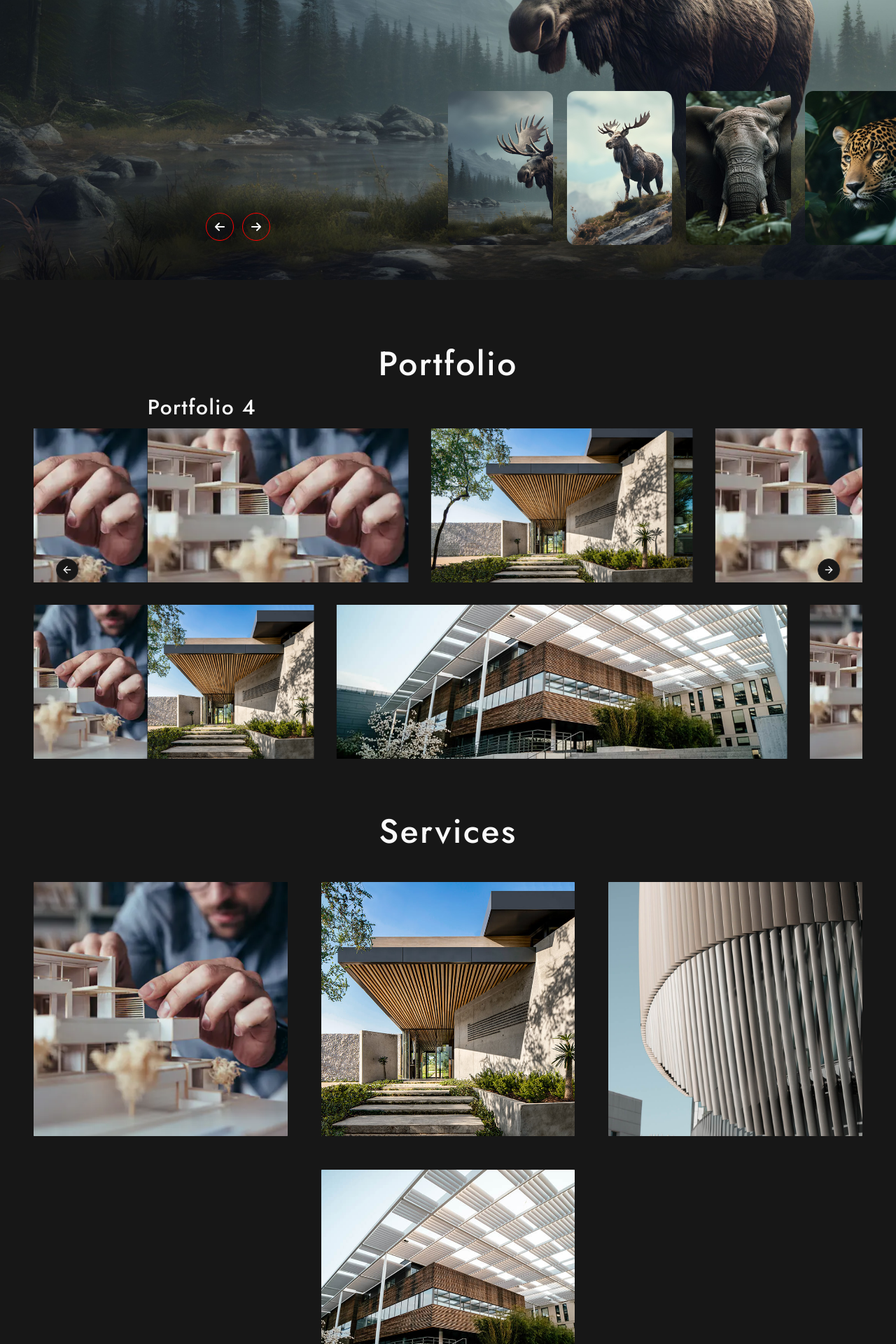
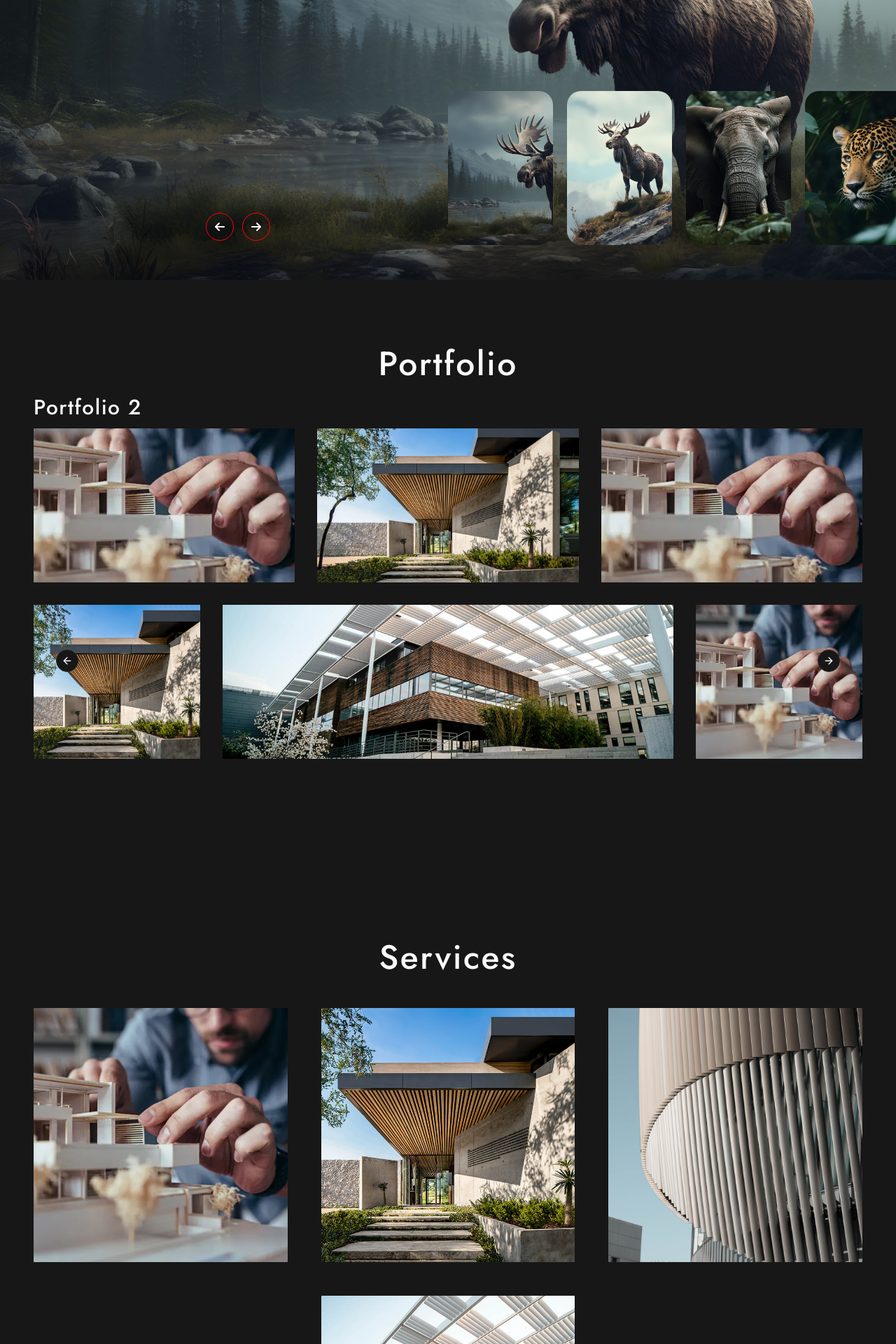
Before and after one commit to ponnu9841/marian-architect, a Next.js app: page / in a window 1280 px wide. Shown: the part 400-2320 px from the top of the page at 70% size. Built offline with nearby package versions, Linux system fonts and the light colour scheme.

Commit message:
Adds scroll animation on sections

```diff
--- a/src/components/carousel/index.tsx
+++ b/src/components/carousel/index.tsx
@@ -28,7 +28,7 @@
 		showArrow = true,
 		customArrow
 	} = props;
-	const plugin = useRef(Autoplay({ delay: 2000, stopOnInteraction: true }));
+	const plugin = useRef(Autoplay({ delay: 5000, stopOnInteraction: true }));
 
 	const opts = {
 		loop: true,
--- /dev/null
+++ b/src/components/layout/section-layout.tsx
@@ -0,0 +1,28 @@
+import { cn } from "@/lib/utils";
+import { useTransform, motion, type MotionValue } from "motion/react";
+import React from "react";
+
+export default function SectionLayout({
+	children,
+	scrollYProgress,
+	className,
+}: {
+	children: React.ReactNode;
+	scrollYProgress: MotionValue<number>;
+	className?: string;
+}) {
+	const scale = useTransform(scrollYProgress, [0, 1], [1, 0.8]);
+	const rotate = useTransform(scrollYProgress, [0, 1], [0, 0]);
+	return (
+		<motion.div
+			className={cn(
+				"min-h-screen sticky top-0 flex justify-center items-center bg-background",
+                // !className ? bgClass : "",
+				className
+			)}
+			style={{ scale, rotate }}
+		>
+			{children}
+		</motion.div>
+	);
+}
--- a/src/components/section/portfolio/portfolio2.tsx
+++ b/src/components/section/portfolio/portfolio2.tsx
@@ -70,7 +70,7 @@
 	};
 
 	return (
-		<div>
+		<>
 			<div className="container mt-24 mb-0">
 				<SectionTitle
 					title="Portfolio"
@@ -131,6 +131,6 @@
 					)}
 				</DialogContent>
 			</Dialog>
-		</div>
+		</>
 	);
 }
--- a/src/components/section/services/services2.tsx
+++ b/src/components/section/services/services2.tsx
@@ -4,7 +4,7 @@
 
 export default function Services({ services }: { services: Service[] }) {
 	return (
-		<div className="container pt-20">
+		<div className="container">
 			<SectionTitle
 				title="Services"
 				// description="Get your company heading in the right direction with our digital marketing strategist"
--- a/src/pages/index.tsx
+++ b/src/pages/index.tsx
@@ -1,15 +1,23 @@
 import Carousel from "@/components/carousel-new";
 import Layout from "@/components/layout";
+import SectionLayout from "@/components/layout/section-layout";
 import About from "@/components/section/about";
 // import Banner from "@/components/section/banner/banner-2";
 import Contact from "@/components/section/contact";
 import Portfolio from "@/components/section/portfolio/portfolio2";
 import Services from "@/components/section/services/services2";
 import { contactData, services } from "@/dummy-data";
+import { useScroll } from "motion/react";
+import { useRef } from "react";
 
 export default function Home() {
+	const container = useRef<HTMLDivElement | null>(null);
+	const { scrollYProgress } = useScroll({
+		target: container,
+		offset: ["start start", "end end"],
+	});
 	return (
-		<>
+		<div className="min-h-[200vh] relative" ref={container} >
 			{/* <Banner
 				title="Architecture is a visual art, and the building speak for themselves"
 				description="Architecture bibendum pharetra eleifend. Suspendisse vel volutpat
@@ -17,12 +25,23 @@
 					condimentum ipsum consequat. Mauris vitae consequat nibh, vitae
 					interdum mi."
 			/> */}
-			<Carousel />
-			<Portfolio />
-			<Services services={services} />
-			<About />
-			<Contact contactData={contactData} />
-		</>
+			<div className="min-h-screen relative z-10">
+				<Carousel />
+			</div>
+			<SectionLayout scrollYProgress={scrollYProgress}>
+				<Portfolio />
+			</SectionLayout>
+
+			<SectionLayout scrollYProgress={scrollYProgress}>
+				<Services services={services} />
+			</SectionLayout>
+			<SectionLayout scrollYProgress={scrollYProgress}>
+				<About />
+			</SectionLayout>
+			<SectionLayout scrollYProgress={scrollYProgress}>
+				<Contact contactData={contactData} />
+			</SectionLayout>
+		</div>
 	);
 }
 
--- a/src/styles/globals.css
+++ b/src/styles/globals.css
@@ -83,7 +83,7 @@
 	}
 
 	.carousel {
-		/* height: 100vh; */
+		height: 100vh;
 		width: 100vw;
 		overflow: hidden;
 		position: relative;
@@ -163,7 +163,7 @@
 		bottom: 50px;
 		left: 50%;
 		width: max-content;
-		z-index: 100;
+		z-index: 49;
 		display: flex;
 		gap: 20px;
 	}
@@ -179,6 +179,7 @@
 		width: 100%;
 		height: 100%;
 		object-fit: cover;
+		border-radius: 20px;
 	}
 
 	.thumbnail .item .content {
```
Also changed, not shown: public/background.jpg (added).
